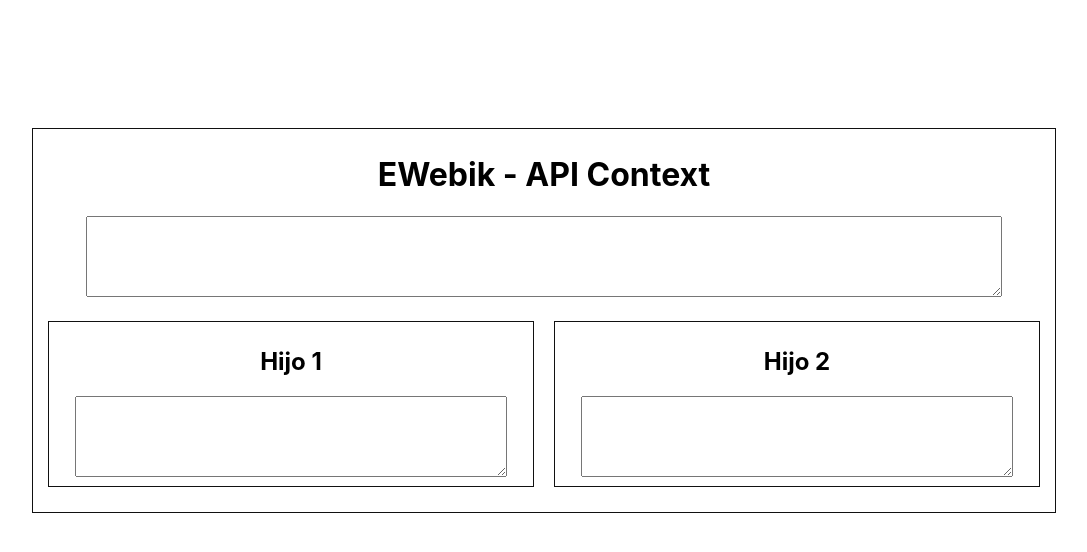
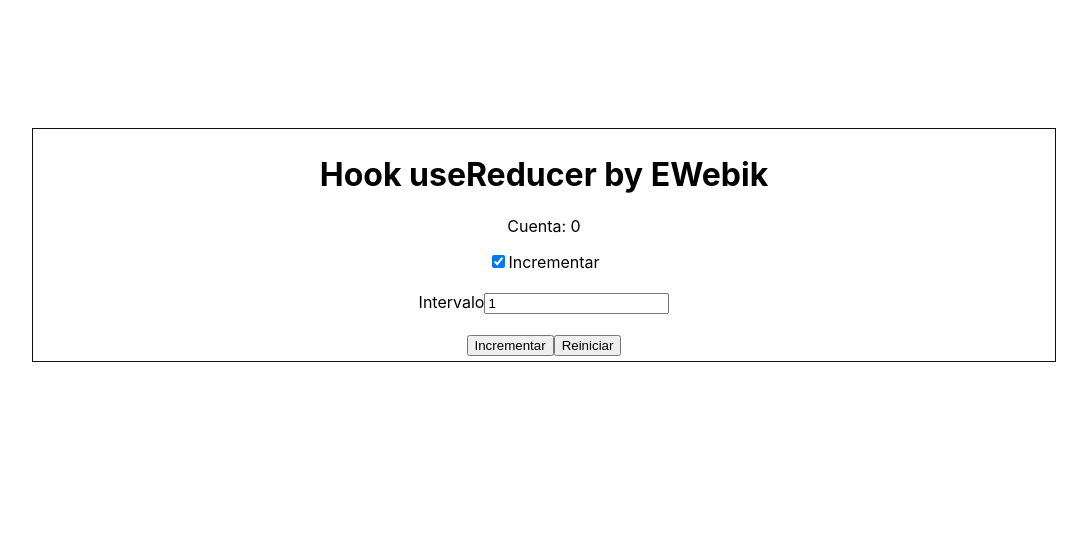
Before and after one commit to EWebik/react-js, a React (Create React App) app: page / in a window 1280 px wide. Shown: the top 552 px of the page, without its empty margins (96-1183 px from the left). Built offline with nearby package versions, Linux system fonts and the light colour scheme.

Commit message:
Capítulo 16 ¿Cómo utilizar el Hook useReducer?

```diff
--- a/src/index.js
+++ b/src/index.js
@@ -1,134 +1,111 @@
-import React,{useState,useRef, useContext} from 'react';
+import React,{useReducer, useState} from 'react';
 import ReactDOM from 'react-dom';
 import './index.css';
 import App from './App';
 import * as serviceWorker from './serviceWorker';
 
-//Hook useContext
+//Hook useReducer
 
-//DECLARACIÓN
-const Context = React.createContext();
+//Estado inicial
+const initialState = {
+  count:0,
+  countInterval:1,
+  increment:true
+}
 
+//Reducer, el cual debe cumplir con las características de una función pura
+const reducer = (state, action)=>{
+  switch (action.type) {
+    case "INCREMENT":
+      return{
+        ...state,
+        increment: action.increment
+      }
+    case "SET_INTERVAL":
+      return{
+        ...state,
+        countInterval: parseInt(action.countInterval)
+      }
+    case "INCREASE_COUNT":
+      return{
+        ...state,
+        count: state.count + state.countInterval
+      }
+    case "DECREASE_COUNT":
+      return{
+        ...state,
+        count: state.count - state.countInterval
+      }
+    case "RESTART":
+      return initialState;
+    default:
+      //Lanzar un error
+      return state;
+  }
+}
 
-const Hijo1 = (props)=>{
-  const {mensaje, index, actualizarMensaje} = useContext(Context);
+const Counter = ()=>{
+  //Declaración
+  //const [state, dispatch] = useReducer(()=>{},{});
+  const [state, dispatch] = useReducer(reducer,initialState);
+
+  const handleIncrement = (e)=>{
+    const {checked}=e.target;
+    dispatch({type:"INCREMENT",increment:checked});
+  }
+  const handleCountInterval = (e)=>{
+    const {value}=e.target;
+    dispatch({type:"SET_INTERVAL",countInterval:value});
+  }
+  const handleCount = (e)=>{
+    if(state.increment){
+      dispatch({type:"INCREASE_COUNT"});
+    }else{
+      dispatch({type:"DECREASE_COUNT"});
+    }
+  }
+  const handleRestart = (e)=>{
+    dispatch({type:"RESTART"});
+  }
+
   return(
-    <div className="hijo">
-      <h2>Hijo 1</h2>
-      {
-        mensaje !== "" ?(
-          <p className={
-            index === 0 ? 'colorPadre':
-            index === 1 ? 'colorHijo1':
-            index === 2 ? 'colorHijo2':''
-          }>{
-            ((index === 0 ? 'Padre dice:':
-              index === 1 ? 'Hijo 1 dice:':
-              index === 2 ? 'Hijo 2 dice:':'')
-              + ' ' + mensaje)
-          }</p>
-        ):("")
-      }
-      <textarea
-        rows="5"
-        onChange={(e)=>{
-          actualizarMensaje(e,1);
-        }} />
+    <div className="padre">
+      <h1>{"Hook useReducer by EWebik"}</h1>
+      <p>{"Cuenta: " + state.count}</p>
+      <div>
+        <input
+          type="checkbox"
+          id="chk"
+          checked={state.increment}
+          onChange={handleIncrement} />
+        <label htmlFor="chk">
+          {"Incrementar"}
+        </label>
+      </div>
+      <br/>
+      <div>
+        <label htmlFor="interval">
+          {"Intervalo"}
+        </label>
+        <input
+          type="text"
+          id="interval"
+          value={state.countInterval}
+          onChange={handleCountInterval} />
+      </div>
+      <br/>
+      <button onClick={handleCount}>
+        {state.increment ? "Incrementar":"Decrementar"}
+      </button>
+      <button onClick={handleRestart}>
+        {"Reiniciar"}
+      </button>
     </div>
   )
 }
 
-const Hijo2 = (props)=>{
-  return(
-    <Context.Consumer>
-    {
-      ({mensaje, index, actualizarMensaje}) =>(
-        <div className="hijo">
-          <h2>Hijo 2</h2>
-          {
-            mensaje !== "" ?(
-              <p className={
-                index === 0 ? 'colorPadre':
-                index === 1 ? 'colorHijo1':
-                index === 2 ? 'colorHijo2':''
-              }>{
-                ((index === 0 ? 'Padre dice:':
-                  index === 1 ? 'Hijo 1 dice:':
-                  index === 2 ? 'Hijo 2 dice:':'')
-                  + ' ' + mensaje)
-              }</p>
-            ):("")
-          }
-          <textarea
-            rows="5"
-            onChange={(e)=>{
-              actualizarMensaje(e,2);
-            }} />
-        </div>
-      )
-    }
-    </Context.Consumer>
-  )
-}
-
-class Padre extends React.Component{
-  constructor(props){
-    super(props)
-    this.state={
-      mensaje:"",
-      index:0
-    }
-  }
-
-  actualizarMensaje = (e, index)=>{
-    const {value} = e.target;
-    this.setState({
-      ...this.state,
-      mensaje:value,
-      index
-    })
-  }
-
-  render(){
-    return(
-      <Context.Provider value={{
-        mensaje: this.state.mensaje,
-        index: this.state.index,
-        actualizarMensaje:this.actualizarMensaje
-      }}>
-        <div className="padre">
-          <h1>EWebik - API Context</h1>
-          {
-            this.state.mensaje !== "" ?(
-              <p className={
-                this.state.index === 0 ? 'colorPadre':
-                this.state.index === 1 ? 'colorHijo1':
-                this.state.index === 2 ? 'colorHijo2':''
-              }>{
-                ((this.state.index === 0 ? 'Padre dice:':
-                  this.state.index === 1 ? 'Hijo 1 dice:':
-                  this.state.index === 2 ? 'Hijo 2 dice:':'')
-                  + ' ' + this.state.mensaje)
-              }</p>
-            ):("")
-          }
-          <textarea
-            rows="5"
-            onChange={(e)=>{
-              this.actualizarMensaje(e,0);
-            }} />
-          <div className="hijos">
-            <Hijo1 />
-            <Hijo2 />
-          </div>
-        </div>
-      </Context.Provider>
-    )
-  }
-}
-
 ReactDOM.render(
-  <Padre />,
+  <Counter />,
   document.getElementById('root')
 );
 // If you want your app to work offline and load faster, you can change
```
Also changed, not shown: 1 other file (tests, documents, lock files or other folders).
